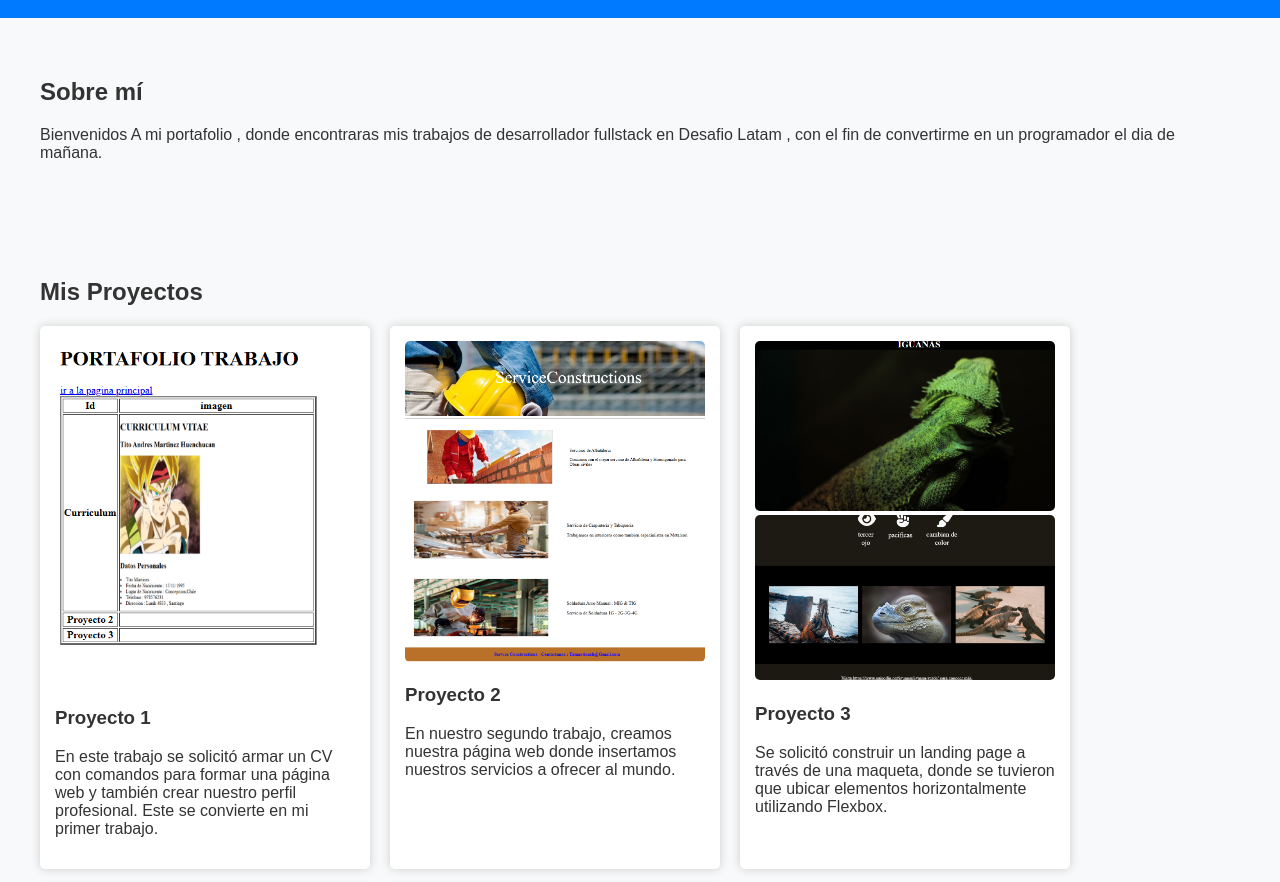
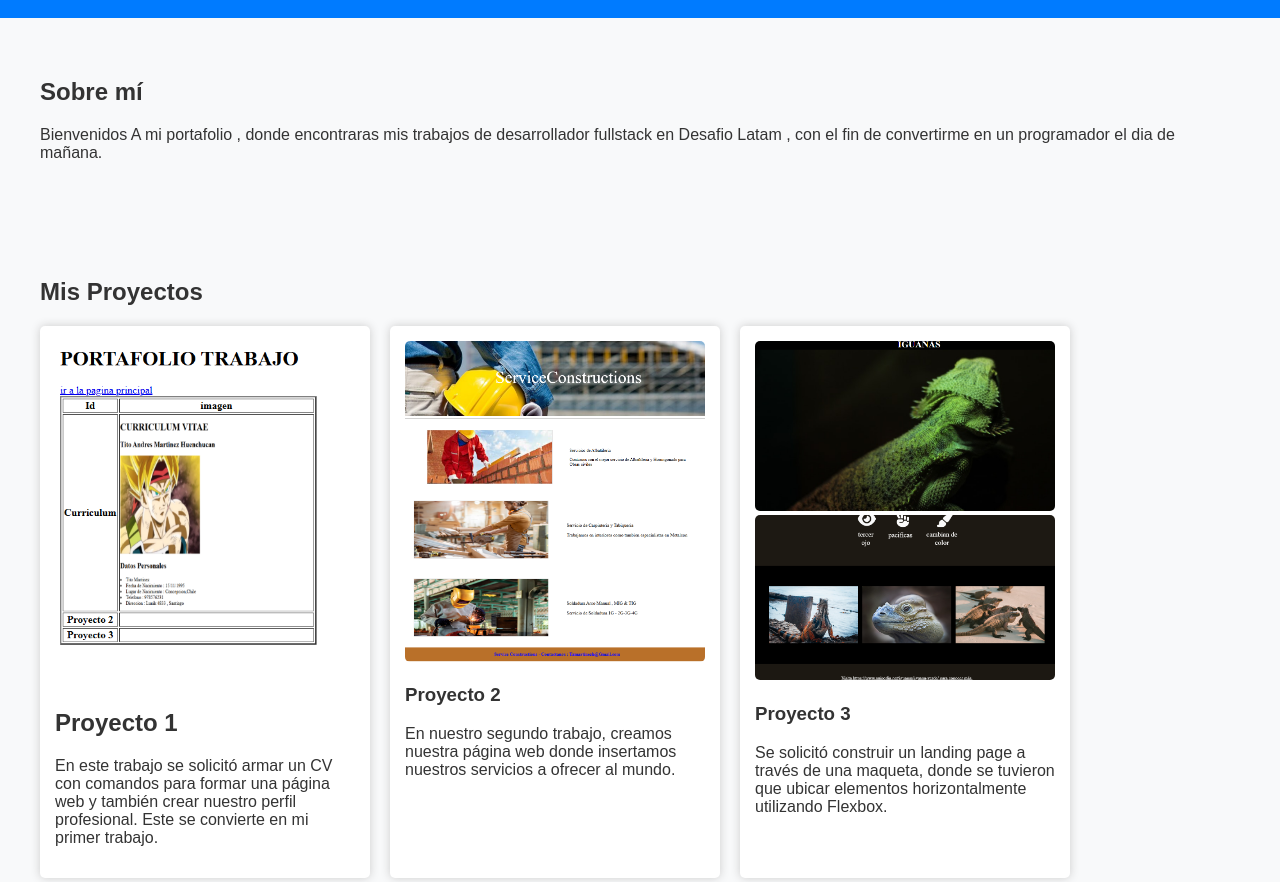
Before and after one commit to cristian123-stack/Examen-final, a plain HTML site: page portafolio.html in a window 1280 px wide. Shown: the part 120-1002 px from the top of the page. Drawn offline with Linux system fonts and the light colour scheme.

Commit message:
Update portafolio.html
cambiando un h3 a h2

```diff
--- a/portafolio.html
+++ b/portafolio.html
@@ -28,7 +28,7 @@
 
     <div class="proyecto">
       <img src="./Assets/img/IMG P1 1 CV.png" alt="Proyecto 1" />
-      <h3>Proyecto 1</h3>
+      <h2>Proyecto 1</h2>
       <p>En este trabajo se solicitó armar un CV con comandos para formar una página web y también crear nuestro perfil profesional. Este se convierte en mi primer trabajo.</p>
       <a href="#"></a>
     </div>
```
